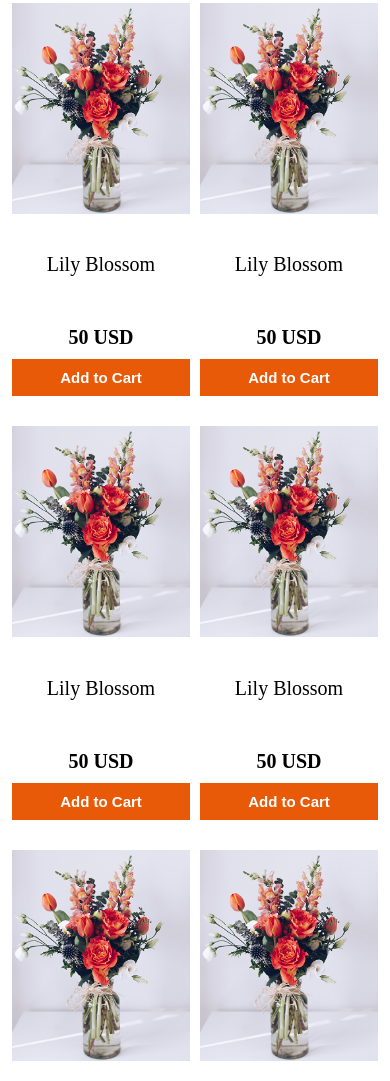
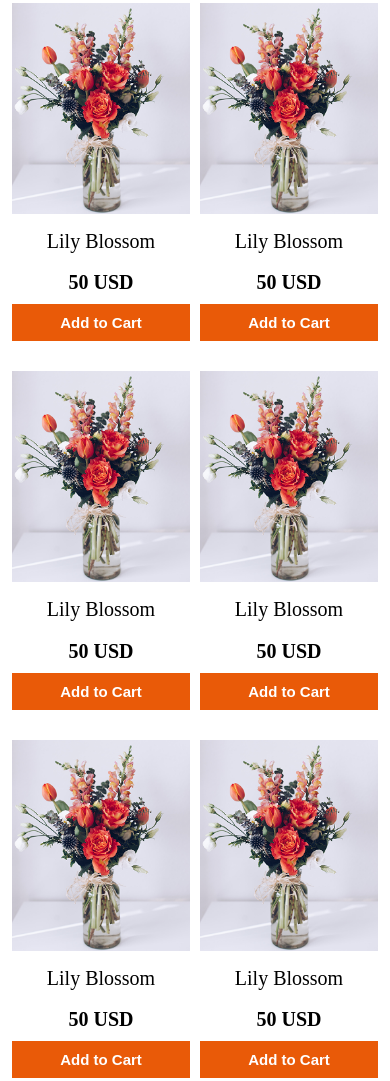
Before and after one commit to Masriq-Radil/responsive-flower-website, a plain HTML site: page index.html in a window 390 px wide. Shown: the part 887-1968 px from the top of the page. Drawn offline with Linux system fonts and the light colour scheme.

Commit message:
last commit

```diff
--- a/style.css
+++ b/style.css
@@ -78,23 +78,6 @@ header{
         font-size: 10px;
     }
 }
-/* nav area responsive for tablet */
-/* @media screen and (min-width: 577px) and (max-width: 992px) {
-    header{
-        max-width: 90%;
-        margin: 0 auto;
-    }
-    .nav-area{
-        margin: 30px 50px;
-        justify-items: center ;
-        align-items: center;
-    }
-    .nav-items{
-        margin-top: 40px;
-        gap: 35px;
-    }
-
-} */
 /* banner section */
 .banner-section{
     max-width: 1300px;
@@ -166,12 +149,11 @@ header{
     font-size: 20px;
     font-weight: bold;
     margin-bottom: 10px;
-    margin-top: 10px;
+    margin-top: -60px;
 }
 .plant-cards h5{
     font-size: 20px;
     font-weight: 400;
-    margin-bottom: 10px;
 }
 .plant-cards button{
     /* width: 100%; */
@@ -187,6 +169,12 @@ header{
     .plant-image{
         grid-template-columns: repeat(2, 1fr);
         margin: 35px 12px;
+    }
+    .plant-cards h4{
+        margin-top: -55px;
+    }
+    .plant-cards h5{
+        margin-top: 10px;
     }
     .plant-cards button{
         width: 100%;
@@ -453,6 +441,8 @@ header{
     }
     .tittles button{
         max-width: 95px;
+        padding-bottom: 13px;
+
     }
 }
 /* footer section style */
```
